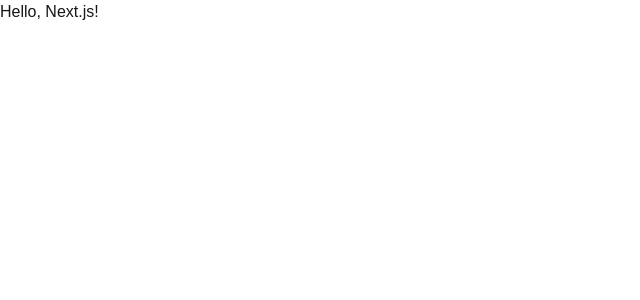
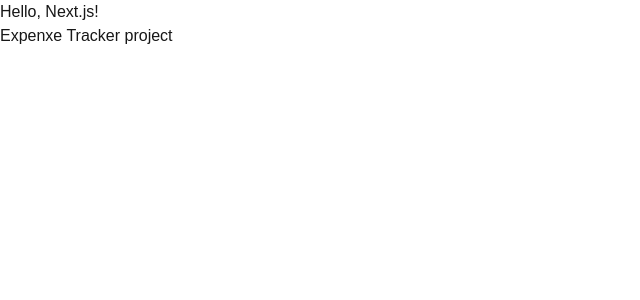
Before and after one commit to offiong-funmilola/Expense-tracker, a Next.js app: page / in a window 1280 px wide. Shown: the top 300 px of the page, without its empty margins (0-640 px from the left). Built offline with nearby package versions, Linux system fonts and the light colour scheme.

Commit message:
manipulating the first commit to create a pull request

```diff
--- a/src/app/page.tsx
+++ b/src/app/page.tsx
@@ -4,6 +4,7 @@
   return (
     <div className="grid grid-rows-[20px_1fr_20px] items-center justify-items-center min-h-screen p-8 pb-20 gap-16 sm:p-20 font-[family-name:var(--font-geist-sans)]">
       <h1>Hello, Next.js!</h1>
+      <p>Expenxe Tracker project</p>
     </div>
   );
 }
```
